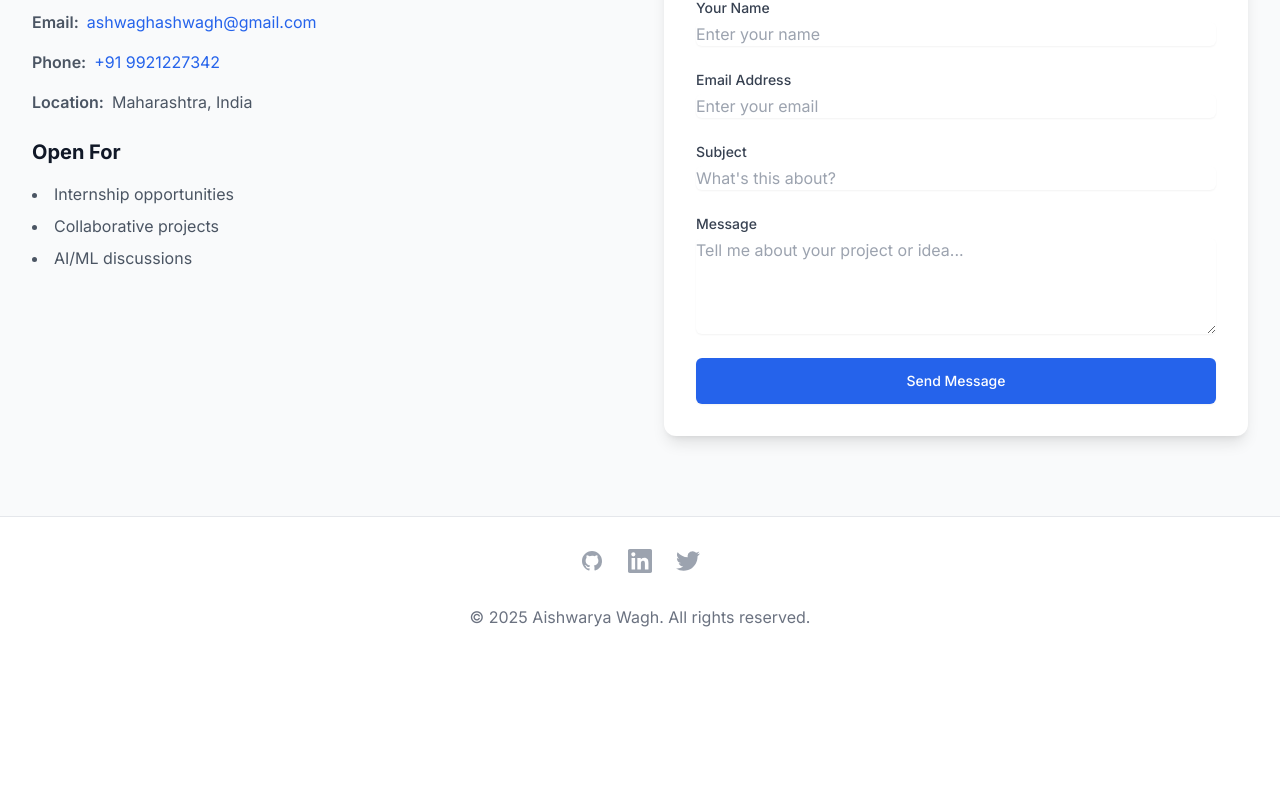
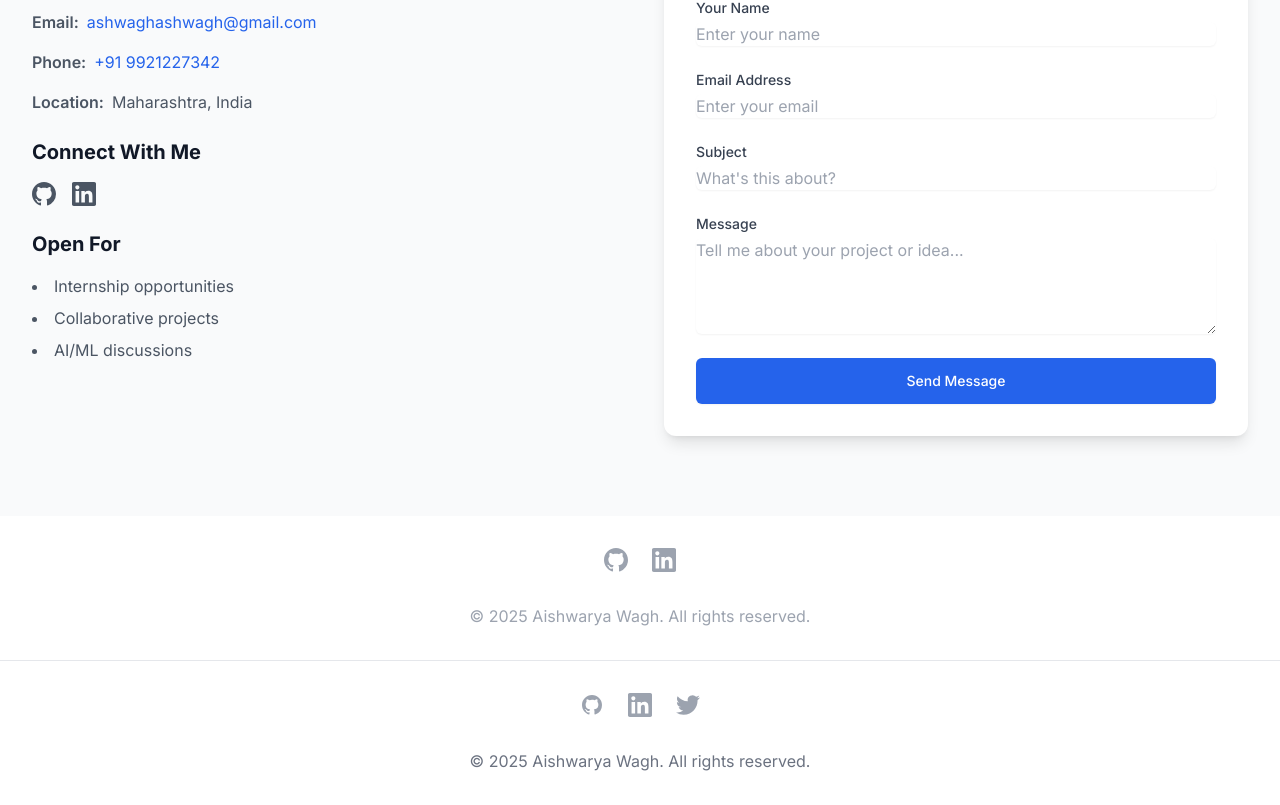
Before and after one commit to AishwaryaWagh06/AishwaryaWagh06.github.io, a Next.js app: page / in a window 1280 px wide. Shown: the part 3502-4307 px from the top of the page. Before the commit the page ends 4163 px from the top, so only its background shows below. Built offline with nearby package versions, Linux system fonts and the light colour scheme.

Commit message:
Add working contact form and social links

```diff
--- a/src/app/page.tsx
+++ b/src/app/page.tsx
@@ -1,11 +1,30 @@
 'use client';
 
-import React from 'react';
+import React, { useState } from 'react';
 import { motion } from 'framer-motion';
 import Image from 'next/image';
 import imageLoader from '../image-loader';
 
 export default function Home() {
+  const [formData, setFormData] = useState({
+    name: '',
+    email: '',
+    subject: '',
+    message: ''
+  });
+
+  const handleSubmit = (e: React.FormEvent) => {
+    e.preventDefault();
+    window.location.href = `mailto:ashwaghashwagh@gmail.com?subject=${encodeURIComponent(formData.subject)}&body=${encodeURIComponent(`Name: ${formData.name}\nEmail: ${formData.email}\n\nMessage:\n${formData.message}`)}`;
+  };
+
+  const handleChange = (e: React.ChangeEvent<HTMLInputElement | HTMLTextAreaElement>) => {
+    setFormData({
+      ...formData,
+      [e.target.id]: e.target.value
+    });
+  };
+
   return (
     <div className="min-h-screen">
       {/* Hero Section */}
@@ -315,13 +334,13 @@ export default function Home() {
                 <div className="space-y-4">
                   <p className="flex items-center text-gray-600 dark:text-gray-300">
                     <span className="font-semibold mr-2">Email:</span>
-                    <a href="mailto:ashwaghashwagh@gmail.com" className="text-blue-600 dark:text-blue-400">
+                    <a href="mailto:ashwaghashwagh@gmail.com" className="text-blue-600 dark:text-blue-400 hover:underline">
                       ashwaghashwagh@gmail.com
                     </a>
                   </p>
                   <p className="flex items-center text-gray-600 dark:text-gray-300">
                     <span className="font-semibold mr-2">Phone:</span>
-                    <a href="tel:+919921227342" className="text-blue-600 dark:text-blue-400">
+                    <a href="tel:+919921227342" className="text-blue-600 dark:text-blue-400 hover:underline">
                       +91 9921227342
                     </a>
                   </p>
@@ -329,6 +348,31 @@ export default function Home() {
                     <span className="font-semibold mr-2">Location:</span>
                     Maharashtra, India
                   </p>
+                </div>
+              </div>
+              <div>
+                <h3 className="text-xl font-bold mb-4">Connect With Me</h3>
+                <div className="flex space-x-4">
+                  <a
+                    href="https://github.com/AishwaryaWagh06"
+                    target="_blank"
+                    rel="noopener noreferrer"
+                    className="text-gray-600 hover:text-blue-600 dark:text-gray-300 dark:hover:text-blue-400 transition-colors"
+                  >
+                    <svg className="w-6 h-6" fill="currentColor" viewBox="0 0 24 24">
+                      <path d="M12 0C5.37 0 0 5.37 0 12c0 5.31 3.435 9.795 8.205 11.385.6.105.825-.255.825-.57 0-.285-.015-1.23-.015-2.235-3.015.555-3.795-.735-4.035-1.41-.135-.345-.72-1.41-1.23-1.695-.42-.225-1.02-.78-.015-.795.945-.015 1.62.87 1.845 1.23 1.08 1.815 2.805 1.305 3.495.99.105-.78.42-1.305.765-1.605-2.67-.3-5.46-1.335-5.46-5.925 0-1.305.465-2.385 1.23-3.225-.12-.3-.54-1.53.12-3.18 0 0 1.005-.315 3.3 1.23.96-.27 1.98-.405 3-.405s2.04.135 3 .405c2.295-1.56 3.3-1.23 3.3-1.23.66 1.65.24 2.88.12 3.18.765.84 1.23 1.905 1.23 3.225 0 4.605-2.805 5.625-5.475 5.925.435.375.81 1.095.81 2.22 0 1.605-.015 2.895-.015 3.3 0 .315.225.69.825.57A12.02 12.02 0 0024 12c0-6.63-5.37-12-12-12z" />
+                    </svg>
+                  </a>
+                  <a
+                    href="https://www.linkedin.com/in/aishwarya-wagh-b2b4b0290"
+                    target="_blank"
+                    rel="noopener noreferrer"
+                    className="text-gray-600 hover:text-blue-600 dark:text-gray-300 dark:hover:text-blue-400 transition-colors"
+                  >
+                    <svg className="w-6 h-6" fill="currentColor" viewBox="0 0 24 24">
+                      <path d="M20.447 20.452h-3.554v-5.569c0-1.328-.027-3.037-1.852-3.037-1.853 0-2.136 1.445-2.136 2.939v5.667H9.351V9h3.414v1.561h.046c.477-.9 1.637-1.85 3.37-1.85 3.601 0 4.267 2.37 4.267 5.455v6.286zM5.337 7.433c-1.144 0-2.063-.926-2.063-2.065 0-1.138.92-2.063 2.063-2.063 1.14 0 2.064.925 2.064 2.063 0 1.139-.925 2.065-2.064 2.065zm1.782 13.019H3.555V9h3.564v11.452zM22.225 0H1.771C.792 0 0 .774 0 1.729v20.542C0 23.227.792 24 1.771 24h20.451C23.2 24 24 23.227 24 22.271V1.729C24 .774 23.2 0 22.222 0h.003z" />
+                    </svg>
+                  </a>
                 </div>
               </div>
               <div>
@@ -348,7 +392,7 @@ export default function Home() {
               transition={{ duration: 0.5 }}
               className="bg-white dark:bg-gray-900 rounded-xl shadow-lg p-8"
             >
-              <form className="space-y-6">
+              <form onSubmit={handleSubmit} className="space-y-6">
                 <div>
                   <label htmlFor="name" className="block text-sm font-medium text-gray-700 dark:text-gray-300">
                     Your Name
@@ -356,7 +400,10 @@ export default function Home() {
                   <input
                     type="text"
                     id="name"
+                    value={formData.name}
+                    onChange={handleChange}
                     placeholder="Enter your name"
+                    required
                     className="mt-1 block w-full rounded-md border-gray-300 shadow-sm focus:border-blue-500 focus:ring-blue-500 dark:bg-gray-800 dark:border-gray-700 dark:text-white"
                   />
                 </div>
@@ -367,7 +414,10 @@ export default function Home() {
                   <input
                     type="email"
                     id="email"
+                    value={formData.email}
+                    onChange={handleChange}
                     placeholder="Enter your email"
+                    required
                     className="mt-1 block w-full rounded-md border-gray-300 shadow-sm focus:border-blue-500 focus:ring-blue-500 dark:bg-gray-800 dark:border-gray-700 dark:text-white"
                   />
                 </div>
@@ -378,7 +428,10 @@ export default function Home() {
                   <input
                     type="text"
                     id="subject"
+                    value={formData.subject}
+                    onChange={handleChange}
                     placeholder="What's this about?"
+                    required
                     className="mt-1 block w-full rounded-md border-gray-300 shadow-sm focus:border-blue-500 focus:ring-blue-500 dark:bg-gray-800 dark:border-gray-700 dark:text-white"
                   />
                 </div>
@@ -388,8 +441,11 @@ export default function Home() {
                   </label>
                   <textarea
                     id="message"
+                    value={formData.message}
+                    onChange={handleChange}
                     rows={4}
                     placeholder="Tell me about your project or idea..."
+                    required
                     className="mt-1 block w-full rounded-md border-gray-300 shadow-sm focus:border-blue-500 focus:ring-blue-500 dark:bg-gray-800 dark:border-gray-700 dark:text-white"
                   />
                 </div>
@@ -406,6 +462,39 @@ export default function Home() {
           </div>
         </div>
       </section>
+
+      {/* Footer */}
+      <footer className="bg-white dark:bg-gray-900 py-8">
+        <div className="max-w-7xl mx-auto px-4 sm:px-6 lg:px-8">
+          <div className="flex justify-center space-x-6">
+            <a
+              href="https://github.com/AishwaryaWagh06"
+              target="_blank"
+              rel="noopener noreferrer"
+              className="text-gray-400 hover:text-gray-500"
+            >
+              <span className="sr-only">GitHub</span>
+              <svg className="h-6 w-6" fill="currentColor" viewBox="0 0 24 24">
+                <path d="M12 0C5.37 0 0 5.37 0 12c0 5.31 3.435 9.795 8.205 11.385.6.105.825-.255.825-.57 0-.285-.015-1.23-.015-2.235-3.015.555-3.795-.735-4.035-1.41-.135-.345-.72-1.41-1.23-1.695-.42-.225-1.02-.78-.015-.795.945-.015 1.62.87 1.845 1.23 1.08 1.815 2.805 1.305 3.495.99.105-.78.42-1.305.765-1.605-2.67-.3-5.46-1.335-5.46-5.925 0-1.305.465-2.385 1.23-3.225-.12-.3-.54-1.53.12-3.18 0 0 1.005-.315 3.3 1.23.96-.27 1.98-.405 3-.405s2.04.135 3 .405c2.295-1.56 3.3-1.23 3.3-1.23.66 1.65.24 2.88.12 3.18.765.84 1.23 1.905 1.23 3.225 0 4.605-2.805 5.625-5.475 5.925.435.375.81 1.095.81 2.22 0 1.605-.015 2.895-.015 3.3 0 .315.225.69.825.57A12.02 12.02 0 0024 12c0-6.63-5.37-12-12-12z" />
+              </svg>
+            </a>
+            <a
+              href="https://www.linkedin.com/in/aishwarya-wagh-b2b4b0290"
+              target="_blank"
+              rel="noopener noreferrer"
+              className="text-gray-400 hover:text-gray-500"
+            >
+              <span className="sr-only">LinkedIn</span>
+              <svg className="h-6 w-6" fill="currentColor" viewBox="0 0 24 24">
+                <path d="M20.447 20.452h-3.554v-5.569c0-1.328-.027-3.037-1.852-3.037-1.853 0-2.136 1.445-2.136 2.939v5.667H9.351V9h3.414v1.561h.046c.477-.9 1.637-1.85 3.37-1.85 3.601 0 4.267 2.37 4.267 5.455v6.286zM5.337 7.433c-1.144 0-2.063-.926-2.063-2.065 0-1.138.92-2.063 2.063-2.063 1.14 0 2.064.925 2.064 2.063 0 1.139-.925 2.065-2.064 2.065zm1.782 13.019H3.555V9h3.564v11.452zM22.225 0H1.771C.792 0 0 .774 0 1.729v20.542C0 23.227.792 24 1.771 24h20.451C23.2 24 24 23.227 24 22.271V1.729C24 .774 23.2 0 22.222 0h.003z" />
+              </svg>
+            </a>
+          </div>
+          <p className="mt-8 text-center text-gray-400">
+            © {new Date().getFullYear()} Aishwarya Wagh. All rights reserved.
+          </p>
+        </div>
+      </footer>
     </div>
   );
 }
```
